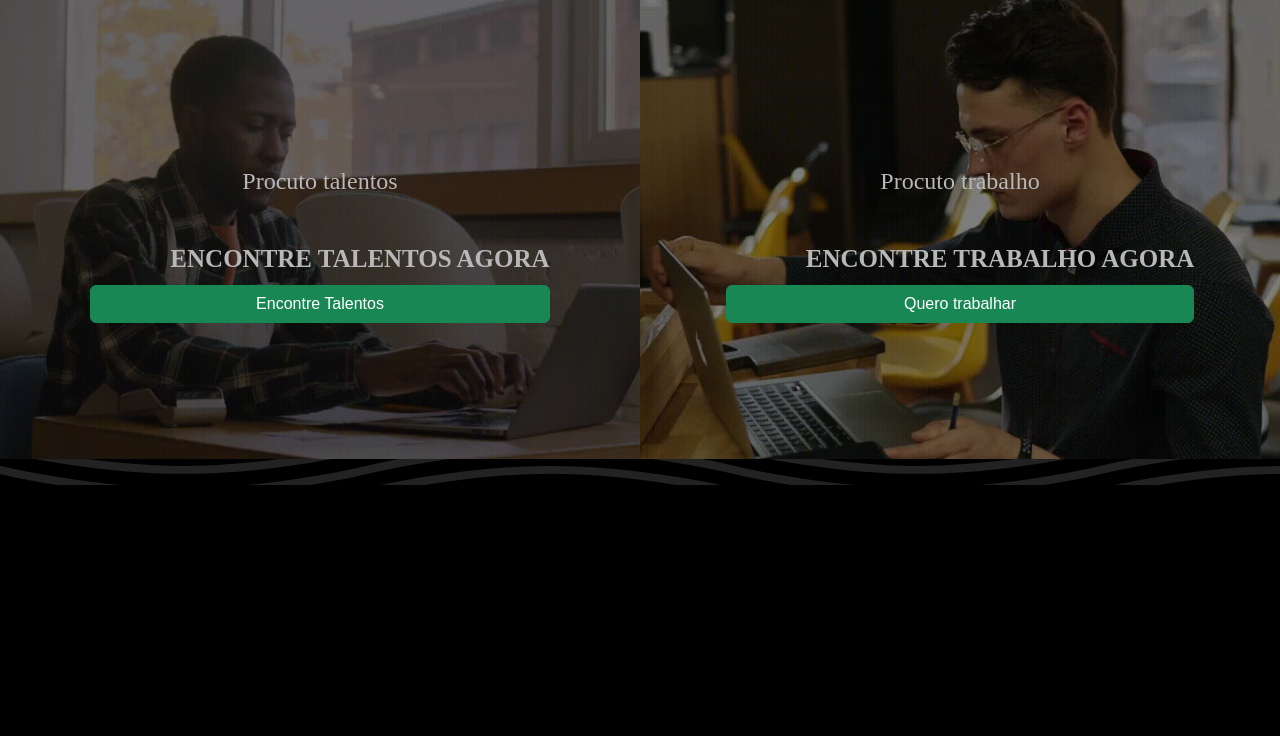
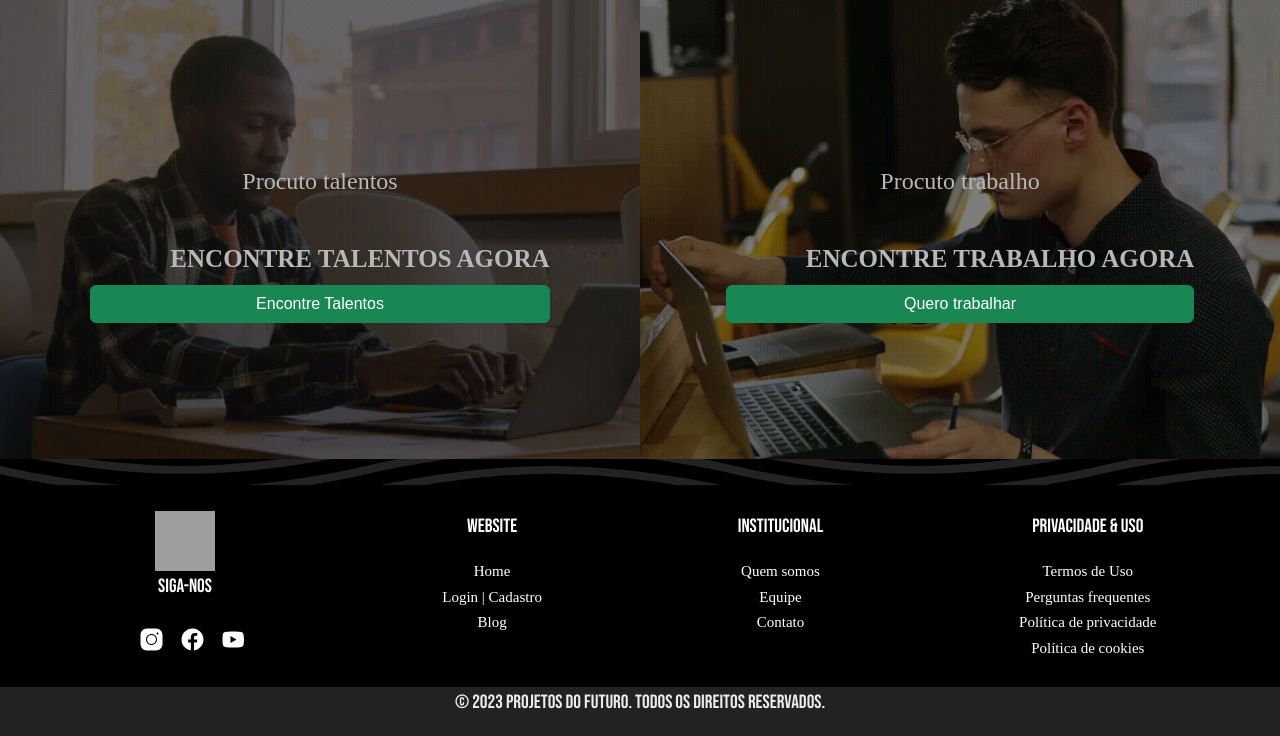
Before and after one commit to Pews-Cavern/Projeto-Integrador-OPET, a PHP site: page /index.php in a window 1280 px wide. Shown: the part 1369-2105 px from the top of the page. Before the commit the page ends 1854 px from the top, so only its background shows below. Run offline with PHP 8.4, Linux system fonts and the light colour scheme; some libraries are stand-ins or nearby versions; grey boxes are pictures that could not be loaded.

Commit message:
Add files via upload
mudanças no index

```diff
--- a/index.php
+++ b/index.php
@@ -177,6 +177,54 @@
         border-bottom-right-radius: .8rem;
 
         box-shadow: 1px .5px 10px black;
+    }
+
+    footer {
+        background-color: black;
+    }
+
+    div.bgFooter {
+        padding: 2%;
+        width: 100%;
+        height: fit-content;
+        background-color: black;
+        color: white;
+        text-align: center;
+        display: flex;
+        flex-direction: row;
+        justify-content: space-around;
+    }
+
+    div.infoFooter {
+        color: white;
+        font-family: Montserrat;
+        font-style: normal;
+        display: flex;
+        flex-direction: column;
+
+    }
+
+    div.infoFooter a {
+        color: white;
+        text-decoration: none;
+    }
+
+    div.logoFooter {
+        display: flex;
+        flex-direction: column;
+    }
+
+    div.social {
+        display: flex;
+        justify-content: space-around;
+
+    }
+
+    div.direitos {
+        height: fit-content;
+        background-color: #222222;
+        text-align: center;
+        padding: 0px 0px 1px 0px;
     }
 </style>
 
@@ -376,9 +424,81 @@
     </div>
 
 
+    <footer>
+        <div class="bgFooter">
+            <div class="logoFooter">
+                <div>
+                    <img src="./assets/logoWhite.png" alt="Logo" width="60px" height="60px">
+                </div>
+                <p>Siga-nos</p>
+                <div class="social">
+                    <svg xmlns="http://www.w3.org/2000/svg" x="0px" y="0px" width="25" height="25"
+                        viewBox="0,0,256,256">
+                        <g fill="#ffffff" fill-rule="nonzero" stroke="none" stroke-width="1" stroke-linecap="butt"
+                            stroke-linejoin="miter" stroke-miterlimit="10" stroke-dasharray="" stroke-dashoffset="0"
+                            font-family="none" font-weight="none" font-size="none" text-anchor="none"
+                            style="mix-blend-mode: normal">
+                            <g transform="scale(5.12,5.12)">
+                                <path
+                                    d="M16,3c-7.17,0 -13,5.83 -13,13v18c0,7.17 5.83,13 13,13h18c7.17,0 13,-5.83 13,-13v-18c0,-7.17 -5.83,-13 -13,-13zM37,11c1.1,0 2,0.9 2,2c0,1.1 -0.9,2 -2,2c-1.1,0 -2,-0.9 -2,-2c0,-1.1 0.9,-2 2,-2zM25,14c6.07,0 11,4.93 11,11c0,6.07 -4.93,11 -11,11c-6.07,0 -11,-4.93 -11,-11c0,-6.07 4.93,-11 11,-11zM25,16c-4.96,0 -9,4.04 -9,9c0,4.96 4.04,9 9,9c4.96,0 9,-4.04 9,-9c0,-4.96 -4.04,-9 -9,-9z">
+                                </path>
+                            </g>
+                        </g>
+                    </svg>
 
+                    <svg xmlns="http://www.w3.org/2000/svg" x="0px" y="0px" width="25" height="25"
+                        viewBox="0,0,256,256">
+                        <g fill="#ffffff" fill-rule="nonzero" stroke="none" stroke-width="1" stroke-linecap="butt"
+                            stroke-linejoin="miter" stroke-miterlimit="10" stroke-dasharray="" stroke-dashoffset="0"
+                            font-family="none" font-weight="none" font-size="none" text-anchor="none"
+                            style="mix-blend-mode: normal">
+                            <g transform="scale(5.12,5.12)">
+                                <path
+                                    d="M25,3c-12.15,0 -22,9.85 -22,22c0,11.03 8.125,20.137 18.712,21.728v-15.897h-5.443v-5.783h5.443v-3.848c0,-6.371 3.104,-9.168 8.399,-9.168c2.536,0 3.877,0.188 4.512,0.274v5.048h-3.612c-2.248,0 -3.033,2.131 -3.033,4.533v3.161h6.588l-0.894,5.783h-5.694v15.944c10.738,-1.457 19.022,-10.638 19.022,-21.775c0,-12.15 -9.85,-22 -22,-22z">
+                                </path>
+                            </g>
+                        </g>
+                    </svg>
+                    <svg xmlns="http://www.w3.org/2000/svg" x="0px" y="0px" width="25" height="25"
+                        viewBox="0,0,256,256">
+                        <g fill="#ffffff" fill-rule="nonzero" stroke="none" stroke-width="1" stroke-linecap="butt"
+                            stroke-linejoin="miter" stroke-miterlimit="10" stroke-dasharray="" stroke-dashoffset="0"
+                            font-family="none" font-weight="none" font-size="none" text-anchor="none"
+                            style="mix-blend-mode: normal">
+                            <g transform="scale(5.12,5.12)">
+                                <path
+                                    d="M44.89844,14.5c-0.39844,-2.19922 -2.29687,-3.80078 -4.5,-4.30078c-3.29687,-0.69922 -9.39844,-1.19922 -16,-1.19922c-6.59766,0 -12.79687,0.5 -16.09766,1.19922c-2.19922,0.5 -4.10156,2 -4.5,4.30078c-0.40234,2.5 -0.80078,6 -0.80078,10.5c0,4.5 0.39844,8 0.89844,10.5c0.40234,2.19922 2.30078,3.80078 4.5,4.30078c3.5,0.69922 9.5,1.19922 16.10156,1.19922c6.60156,0 12.60156,-0.5 16.10156,-1.19922c2.19922,-0.5 4.09766,-2 4.5,-4.30078c0.39844,-2.5 0.89844,-6.10156 1,-10.5c-0.20312,-4.5 -0.70312,-8 -1.20312,-10.5zM19,32v-14l12.19922,7z">
+                                </path>
+                            </g>
+                        </g>
+                    </svg>
+                </div>
+            </div>
+            <div class="infoFooter">
+                <p>WEBSITE</p>
+                <a href="./index.php">Home</a>
+                <a href="../loginCadastro/cadastro.php">Login | Cadastro</a>
+                <a href="./blog/index.php">Blog</a>
+            </div>
+            <div class="infoFooter">
+                <p>INSTITUCIONAL</p>
+                <a href="./">Quem somos</a>
+                <a href="./">Equipe</a>
+                <a href="./">Contato</a>
+            </div>
+            <div class="infoFooter">
+                <p>PRIVACIDADE & USO</p>
+                <a href="./">Termos de Uso</a>
+                <a href="./">Perguntas frequentes</a>
+                <a href="./">Política de privacidade</a>
+                <a href="./">Política de cookies</a>
+            </div>
 
-
+        </div>
+        <div class="direitos">
+            <p>© 2023 Projetos do Futuro. Todos os direitos reservados.</p>
+        </div>
+    </footer>
 
 
     <script src="https://cdn.jsdelivr.net/npm/bootstrap@5.3.2/dist/js/bootstrap.bundle.min.js"
```
